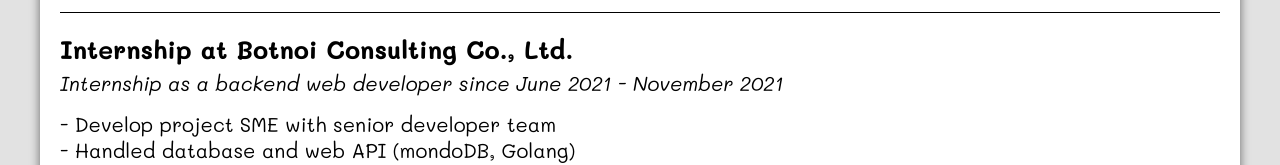
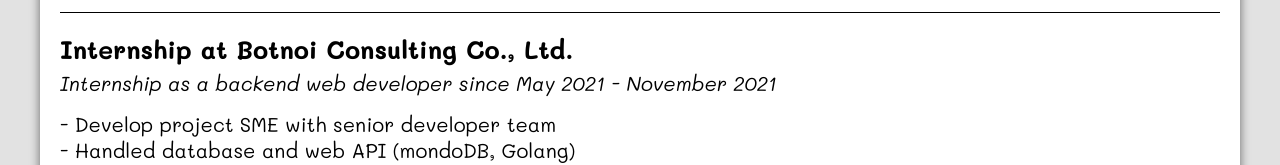
Before and after one commit to guangpnt/portfolio, a React (Create React App) app: page / in a window 1280 px wide. Shown: the part 1594-1759 px from the top of the page. Built offline with nearby package versions, Linux system fonts and the light colour scheme.

Commit message:
edit experience component

```diff
--- a/src/components/Experience/Experience.js
+++ b/src/components/Experience/Experience.js
@@ -44,7 +44,7 @@
 
                     <div className="flexitem-3">
                         <div className="exp-title">Internship at Botnoi Consulting Co., Ltd.</div>
-                        <div className="description">Internship as a backend web developer since June 2021 - November 2021</div>
+                        <div className="description">Internship as a backend web developer since May 2021 - November 2021</div>
                         <div className="details">
                             - Develop project SME with senior developer team <br />
                             - Handled database and web API (mondoDB, Golang) <br />
```
